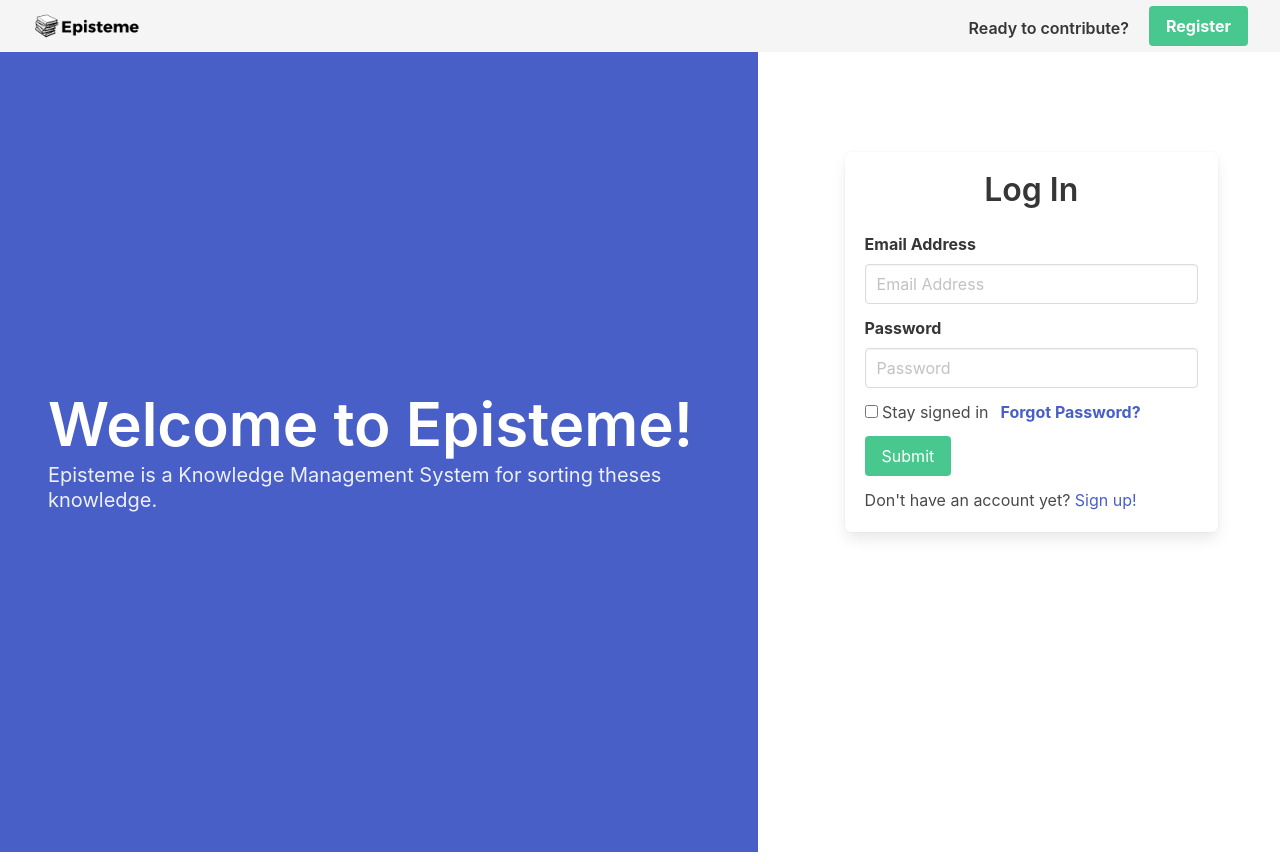
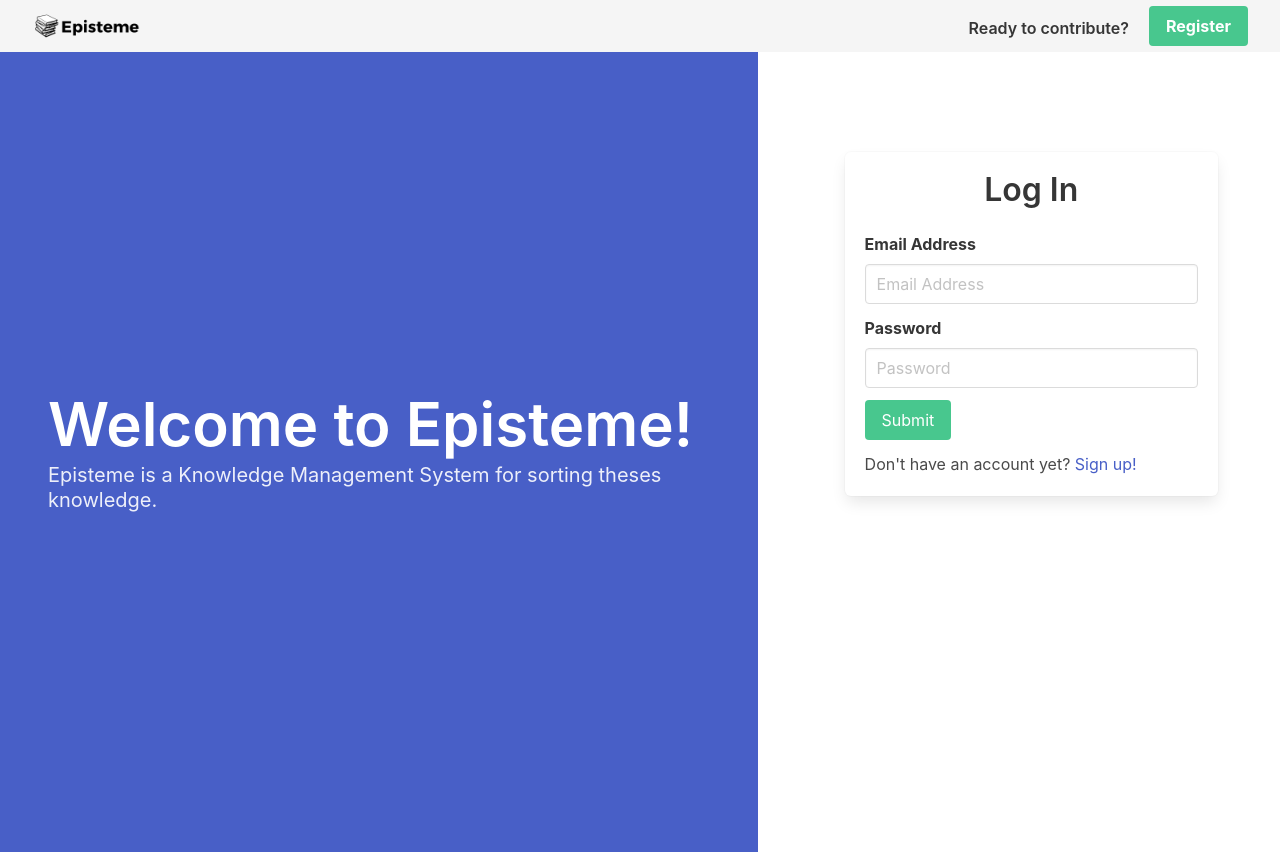
Before and after one commit to gelolaus/episteme, a Flask app: page /login in a window 1280 px wide. Run offline with Flask 3, Linux system fonts and the light colour scheme.

Commit message:
feat: remove non-working buttons

```diff
--- a/templates/landing.html
+++ b/templates/landing.html
@@ -11,7 +11,7 @@
 <!-- Navbar -->
 <nav class="navbar is-light is-transparent" role="navigation" aria-label="main navigation">
     <div class="navbar-brand">
-        <a class="navbar-item" href="{{ url_for('homepage') }}" style="margin-left: 20px;">
+        <a class="navbar-item" href="{{ url_for('index') }}" style="margin-left: 20px;">
             <img src="static/img/navbar/Episteme-logo.png"
                 alt="Episteme: A Knowledge Management System For Sorting Theses Knowledge" width="112" height="40">
         </a>
@@ -38,7 +38,7 @@
 </nav>
 
 <!-- Landing Page column -->
-<div class="columns">
+<div class="columns" style="margin-bottom: -10px;">
     <div class="column is-three-fifths">
 
         <section class="hero is-fullheight is-link">
@@ -84,25 +84,14 @@
                 <div class="field is-grouped">
 
                     <div class="control">
-                        <label class="checkbox">
-                            <input type="checkbox">
-                            Stay signed in
-                        </label>
+                        <button class="button is-success" type="submit">Submit</button>
                     </div>
 
-                    <div class="label">
-
-                        <a href="">Forgot Password?</a>
-
+                    {% if error_message %}
+                    <div id="error-message" class="field box">
+                        <p class="help is-danger" style="font-size: 15px;">{{ error_message }}</p>
                     </div>
-
-                </div>
-
-                <div class="field is-grouped">
-
-                    <div class="control">
-                        <button class="button is-success" type="submit">Submit</button>
-                    </div>
+                    {% endif %}
 
                 </div>
 
@@ -163,17 +152,6 @@
 
                 </div>
 
-                <div class="field">
-
-                    <div class="control">
-                        <label class="checkbox">
-                            <input type="checkbox">
-                            I agree to the <a href="#">terms and conditions</a>
-                        </label>
-                    </div>
-
-                </div>
-
                 <div class="field is-grouped" style="padding-top: 2%;">
 
                     <div class="control">
```
